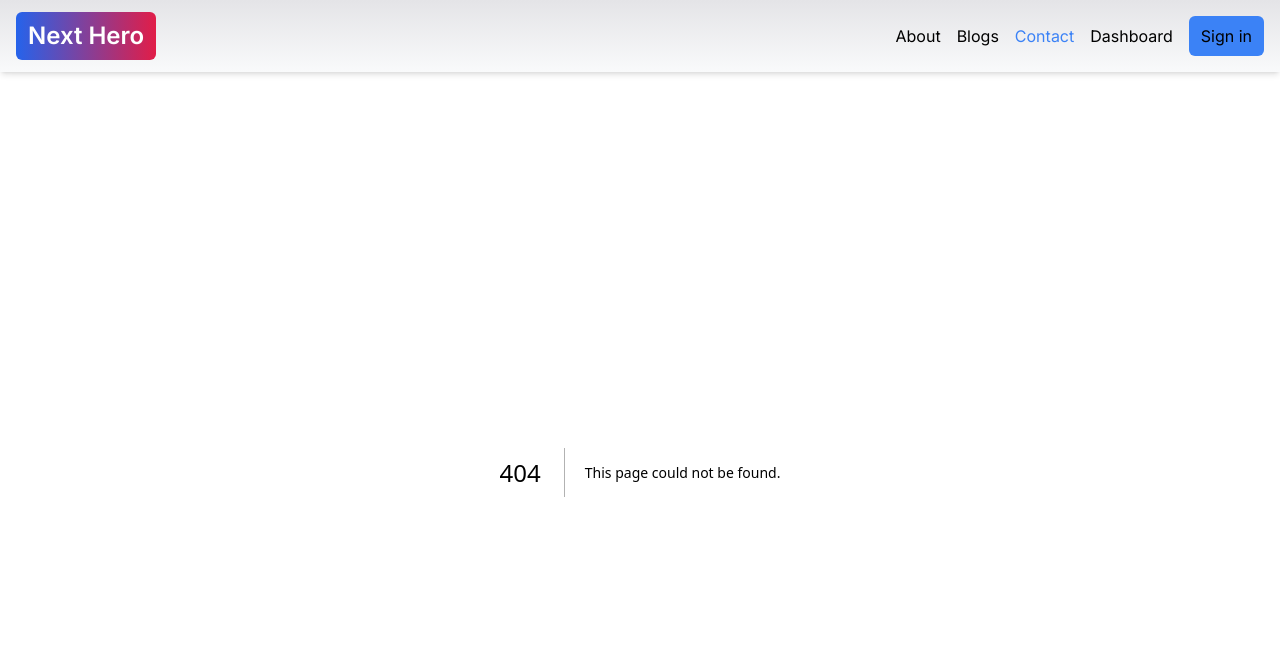
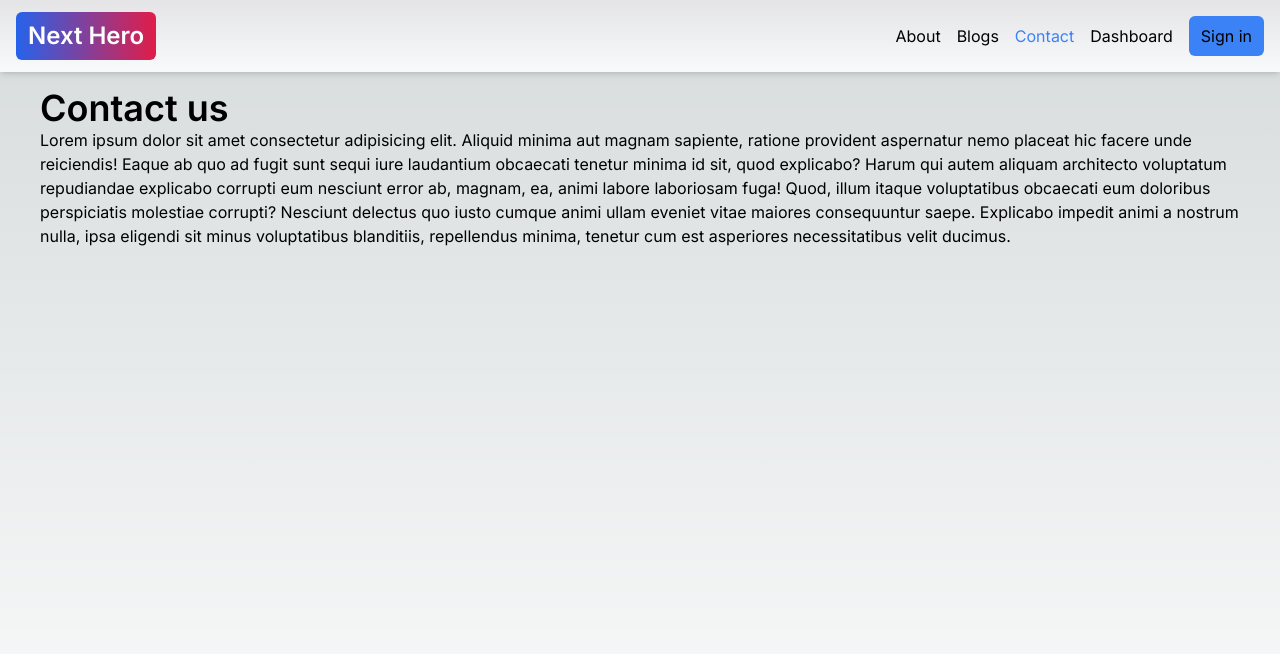
Before and after one commit to mhmitas/simple-next.js-template, a Next.js app: page /contact in a window 1280 px wide. Before the commit this address had no page. Shown: the top 654 px of the page. Built offline with nearby package versions, Linux system fonts and the light colour scheme.

Commit message:
commit -

```diff
--- /dev/null
+++ b/src/app/(root)/contact/page.jsx
@@ -0,0 +1,13 @@
+import Container from '@/components/common/Container';
+import React from 'react';
+
+const page = () => {
+    return (
+        <Container>
+            <h3 className="text-4xl font-semibold">Contact us</h3>
+            <p>Lorem ipsum dolor sit amet consectetur adipisicing elit. Aliquid minima aut magnam sapiente, ratione provident aspernatur nemo placeat hic facere unde reiciendis! Eaque ab quo ad fugit sunt sequi iure laudantium obcaecati tenetur minima id sit, quod explicabo? Harum qui autem aliquam architecto voluptatum repudiandae explicabo corrupti eum nesciunt error ab, magnam, ea, animi labore laboriosam fuga! Quod, illum itaque voluptatibus obcaecati eum doloribus perspiciatis molestiae corrupti? Nesciunt delectus quo iusto cumque animi ullam eveniet vitae maiores consequuntur saepe. Explicabo impedit animi a nostrum nulla, ipsa eligendi sit minus voluptatibus blanditiis, repellendus minima, tenetur cum est asperiores necessitatibus velit ducimus.</p>
+        </Container>
+    );
+};
+
+export default page;
--- /dev/null
+++ b/src/app/(root)/layout.jsx
@@ -0,0 +1,15 @@
+import Navbar from '@/components/Navbar';
+import React from 'react';
+
+const layout = ({ children }) => {
+    return (
+        <div>
+            <Navbar />
+            <div>
+                {children}
+            </div>
+        </div>
+    );
+};
+
+export default layout;
--- a/src/app/layout.js
+++ b/src/app/layout.js
@@ -13,7 +13,6 @@ export default function RootLayout({ children }) {
   return (
     <html lang="en">
       <body className={inter.className}>
-        <Navbar />
         <div className="">
           {children}
         </div>
--- a/src/components/dashboard/Sidebar.jsx
+++ b/src/components/dashboard/Sidebar.jsx
@@ -2,7 +2,7 @@ import React from 'react';
 
 const Sidebar = () => {
     return (
-        <div className="bg-gray-800 text-white w-64 h-screen p-4">
+        <div className="bg-gray-800 text-white w-52 md:w-64 h-screen p-4">
             <h1 className="text-2xl font-bold mb-8">Dashboard</h1>
             <ul>
                 <li className="mb-4">
```
Also changed, not shown: project_docs/draft.js (added, +25 -0 lines), src/app/(root)/about/history/page.jsx (renamed from src/app/about/history/page.jsx), src/app/(root)/about/mission/page.jsx (renamed from src/app/about/mission/page.jsx), src/app/(root)/about/page.jsx (renamed from src/app/about/page.jsx), src/app/(root)/blogs/[blogId]/page.jsx (renamed from src/app/blogs/[blogId]/page.jsx), src/app/(root)/blogs/page.jsx (renamed from src/app/blogs/page.jsx), src/app/(root)/page.js (renamed from src/app/page.js).
